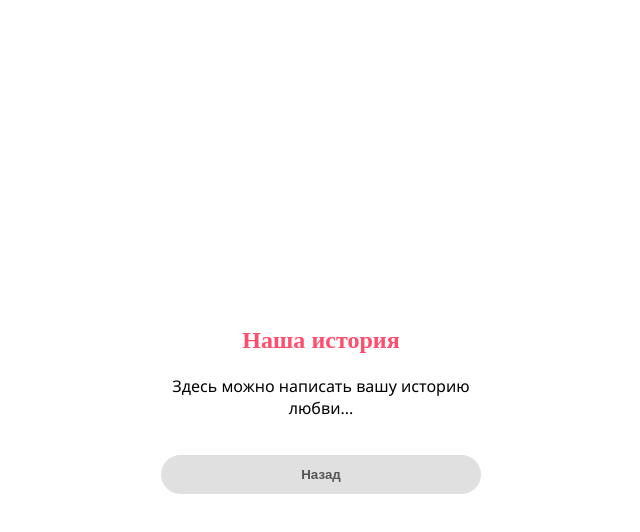
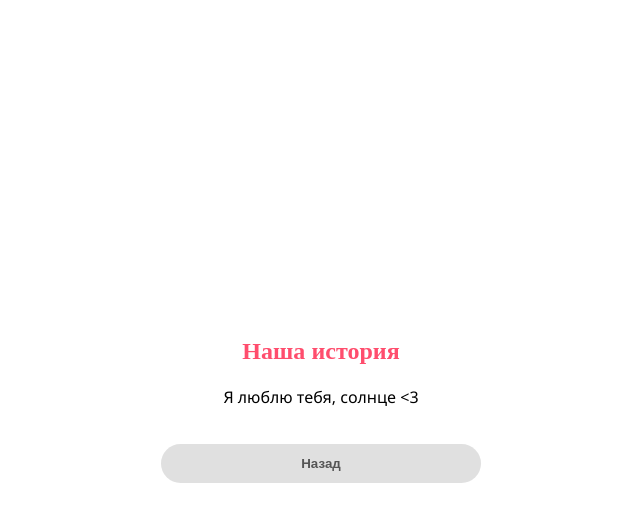
Before and after one commit to soulbinderrr/mylovesite, a plain HTML site: page index.html in a window 1280 px wide. Both pictures are taken after a click on the button "📖 История". Shown: the whole page, without its empty margins (319-959 px from the left). Drawn offline with Linux system fonts and the light colour scheme.

Commit message:
Update index.html

```diff
--- a/index.html
+++ b/index.html
@@ -69,7 +69,7 @@
 
     <div id="screen-history" class="screen">
         <h2 style="font-family:'Dancing Script'; color: #ff4d6d;">Наша история</h2>
-        <p>Здесь можно написать вашу историю любви...</p>
+        <p>Я люблю тебя, солнце <3</p>
         <button class="btn btn-back" onclick="showScreen('screen-main')">Назад</button>
     </div>
 
```
